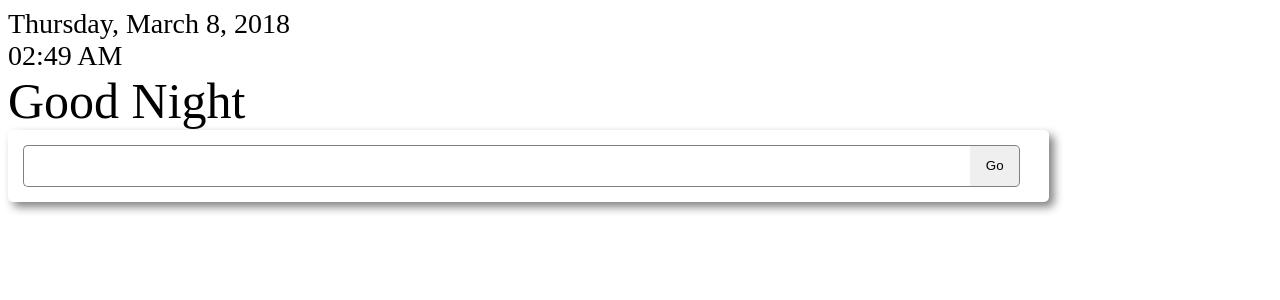
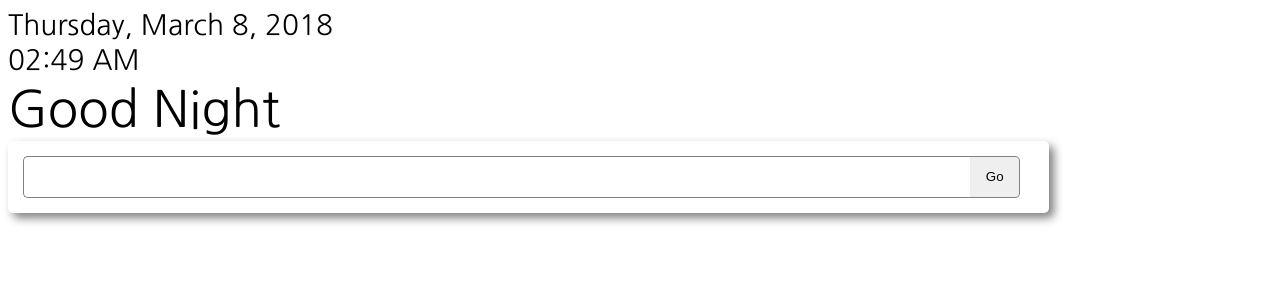
Before and after one commit to ctakemoto/New-Tab-Game, a React (Create React App) app: page / in a window 1280 px wide. Shown: the top 300 px of the page. Built offline with nearby package versions, Linux system fonts and the light colour scheme.

Commit message:
pick color scheme & font

```diff
--- a/src/styles/partials/_app.scss
+++ b/src/styles/partials/_app.scss
@@ -8,6 +8,7 @@ class modifiers: name-name--modifier
 .app {
     display: grid;
     grid-template: repeat(1fp, 12) / 75px repeat(1fp, 3);
+    font-family: $font-style;
 }
 
 .header {
--- a/src/styles/partials/_search_bar.scss
+++ b/src/styles/partials/_search_bar.scss
@@ -2,7 +2,7 @@
     padding: 15px;
     box-shadow: 5px 5px 10px grey;
     border-radius: 5px;
-    font-size: 14px;
+    font-size: 18px;
     width: 80%;
     min-width: 600px;
 
@@ -15,7 +15,7 @@
         grid-column: 1 span 1;
         height: 30px;
         overflow:hidden;
-        line-height:16px;
+        line-height:18px;
         width: calc(100% - 75px);
     }
 
@@ -27,7 +27,7 @@
         margin: 0 auto 0 0;
         grid-column: 2 span 1;
         height: 42px;
-        line-height:16px;
+        line-height:18px;
         vertical-align:top;
         width: 50px;
     }
--- a/src/styles/styles.css
+++ b/src/styles/styles.css
@@ -1,3 +1,4 @@
+@import url("https://fonts.googleapis.com/css?family=Nanum+Gothic");
 /* Colors */
 .clock {
   grid-row: 1 / span 1;
@@ -17,7 +18,8 @@ class modifiers: name-name--modifier
 */
 .app {
   display: grid;
-  grid-template: repeat(1fp, 12)/75px repeat(1fp, 3); }
+  grid-template: repeat(1fp, 12)/75px repeat(1fp, 3);
+  font-family: "Nanum Gothic", sans-serif; }
 
 .header {
   font-size: 28px; }
@@ -32,7 +34,7 @@ class modifiers: name-name--modifier
   padding: 15px;
   box-shadow: 5px 5px 10px grey;
   border-radius: 5px;
-  font-size: 14px;
+  font-size: 18px;
   width: 80%;
   min-width: 600px; }
   .searchbar .searchbar__searchbox {
@@ -44,7 +46,7 @@ class modifiers: name-name--modifier
     grid-column: 1 span 1;
     height: 30px;
     overflow: hidden;
-    line-height: 16px;
+    line-height: 18px;
     width: calc(100% - 75px); }
   .searchbar .searchbar__button {
     border-radius: 0 5px 5px 0;
@@ -54,6 +56,6 @@ class modifiers: name-name--modifier
     margin: 0 auto 0 0;
     grid-column: 2 span 1;
     height: 42px;
-    line-height: 16px;
+    line-height: 18px;
     vertical-align: top;
     width: 50px; }
--- a/src/styles/styles.scss
+++ b/src/styles/styles.scss
@@ -1,3 +1,4 @@
+@import url('https://fonts.googleapis.com/css?family=Nanum+Gothic');
 @import 'partials/_variables';
 @import 'partials/time_date';
 @import 'partials/app';
```
Also changed, not shown: src/styles/partials/_variables.scss (+6 -6 lines).
